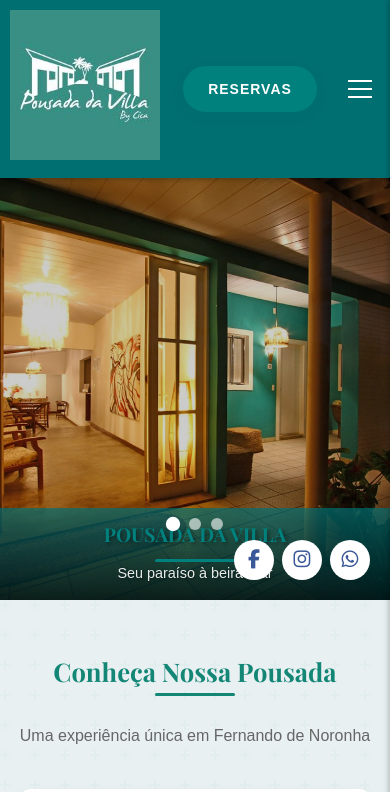
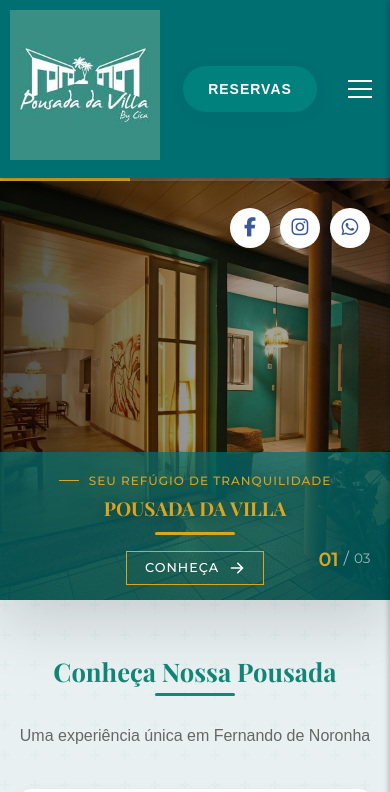
Before and after one commit to Bybygabriellima2/PousadaDaVilla, a React (Create React App) app: page / in a window 390 px wide. Shown: the top 792 px of the page. Built offline with nearby package versions, Linux system fonts and the light colour scheme.

Commit message:
Primeiro commit

```diff
--- a/package.json
+++ b/package.json
@@ -8,6 +8,7 @@
     "@testing-library/jest-dom": "^6.6.3",
     "@testing-library/react": "^16.3.0",
     "@testing-library/user-event": "^13.5.0",
+    "framer-motion": "^12.12.1",
     "lucide-react": "^0.511.0",
     "react": "^19.1.0",
     "react-dom": "^19.1.0",
--- a/src/components/Carousel.jsx
+++ b/src/components/Carousel.jsx
@@ -1,5 +1,6 @@
 // Carousel.jsx
-import React, { useState, useEffect, useCallback } from 'react';
+import React, { useState, useEffect, useCallback, useRef } from 'react';
+import { motion, AnimatePresence } from 'framer-motion';
 // Importando as imagens diretamente
 import exteriorImage from '../assets/images/pousada-exterior.jpg';
 import roomImage from '../assets/images/pousada-room.jpg';
@@ -9,23 +10,28 @@
 function Carousel() {
   const [currentSlide, setCurrentSlide] = useState(0);
   const [isTransitioning, setIsTransitioning] = useState(false);
+  const touchStartX = useRef(0);
+  const touchEndX = useRef(0);
 
-  // Slides usando as imagens importadas
+  // Slides com descrições corrigidas
   const slides = [
     {
       image: exteriorImage,
       title: 'POUSADA DA VILLA',
-      subtitle: 'Seu paraíso à beira-mar'
+      subtitle: 'Seu refúgio de tranquilidade',
+      buttonText: 'Conheça'
     },
     {
       image: roomImage,
       title: 'QUARTOS CONFORTÁVEIS',
-      subtitle: 'Conforto e elegância para sua estadia'
+      subtitle: 'Conforto e elegância para sua estadia',
+      buttonText: 'Reservar'
     },
     {
       image: beachImage,
       title: 'LOCALIZAÇÃO PRIVILEGIADA',
-      subtitle: 'A poucos passos da praia'
+      subtitle: 'Uma experiência única',
+      buttonText: 'Explorar'
     }
   ];
 
@@ -37,7 +43,7 @@
 
     setTimeout(() => {
       setIsTransitioning(false);
-    }, 1000); // Match this with your CSS transition time
+    }, 600);
   }, [isTransitioning, slides.length]);
 
   const prevSlide = useCallback(() => {
@@ -48,7 +54,7 @@
 
     setTimeout(() => {
       setIsTransitioning(false);
-    }, 1000); // Match this with your CSS transition time
+    }, 600);
   }, [isTransitioning, slides.length]);
 
   useEffect(() => {
@@ -66,46 +72,89 @@
 
     setTimeout(() => {
       setIsTransitioning(false);
-    }, 1000);
+    }, 600);
   };
 
+  // Touch handlers for mobile swipe
+  const handleTouchStart = (e) => {
+    touchStartX.current = e.touches[0].clientX;
+  };
+
+  const handleTouchMove = (e) => {
+    touchEndX.current = e.touches[0].clientX;
+  };
+
+  const handleTouchEnd = () => {
+    if (touchStartX.current - touchEndX.current > 75) {
+      nextSlide();
+    } else if (touchEndX.current - touchStartX.current > 75) {
+      prevSlide();
+    }
+  };
+
+  // Calculate progress for the progress bar
+  const slideProgress = ((currentSlide + 1) / slides.length) * 100;
+
   return (
-    <div className="carousel">
+    <div
+      className="carousel"
+      onTouchStart={handleTouchStart}
+      onTouchMove={handleTouchMove}
+      onTouchEnd={handleTouchEnd}
+    >
+      <div className="carousel-progress">
+        <motion.div
+          className="carousel-progress-bar"
+          animate={{ width: `${slideProgress}%` }}
+          transition={{ duration: 0.3 }}
+        />
+      </div>
+
       <div className="carousel-container">
+        <AnimatePresence mode="wait">
           {slides.map((slide, index) => (
-          <div
+            index === currentSlide && (
+              <motion.div
                 key={index}
-            className={`carousel-slide ${index === currentSlide ? 'active' : ''}`}
+                className="carousel-slide"
+                initial={{ opacity: 0 }}
+                animate={{ opacity: 1 }}
+                exit={{ opacity: 0 }}
+                transition={{ duration: 0.6, ease: "easeInOut" }}
                 style={{
-              backgroundImage: `linear-gradient(rgba(0, 0, 0, 0.2), rgba(0, 0, 0, 0.2)), url(${slide.image})`,
+                  backgroundImage: `url(${slide.image})`,
                 }}
               >
+                <div className="carousel-overlay"></div>
                 <div className="carousel-content">
-              <div className="carousel-caption">
+                  <motion.div
+                    className="carousel-caption"
+                    initial={{ y: 30, opacity: 0 }}
+                    animate={{ y: 0, opacity: 1 }}
+                    transition={{ delay: 0.3, duration: 0.6 }}
+                  >
+                    <span className="carousel-subtitle">{slide.subtitle}</span>
                     <h2>{slide.title}</h2>
-                <p>{slide.subtitle}</p>
+                    <button className="carousel-button">
+                      <span>{slide.buttonText}</span>
+                      <svg xmlns="http://www.w3.org/2000/svg" viewBox="0 0 20 20" fill="currentColor">
+                        <path fillRule="evenodd" d="M10.293 3.293a1 1 0 011.414 0l6 6a1 1 0 010 1.414l-6 6a1 1 0 01-1.414-1.414L14.586 11H3a1 1 0 110-2h11.586l-4.293-4.293a1 1 0 010-1.414z" clipRule="evenodd" />
+                      </svg>
+                    </button>
+                  </motion.div>
                 </div>
-            </div>
-          </div>
+              </motion.div>
+            )
           ))}
+        </AnimatePresence>
       </div>
 
-      <button className="carousel-arrow carousel-arrow-left" onClick={prevSlide}>
-        <span>&#10094;</span>
-      </button>
-      <button className="carousel-arrow carousel-arrow-right" onClick={nextSlide}>
-        <span>&#10095;</span>
-      </button>
+      {/* Removidos os botões de navegação e pontos indicadores */}
 
-      <div className="carousel-dots">
-        {slides.map((_, index) => (
-          <button
-            key={index}
-            className={`carousel-dot ${index === currentSlide ? 'active' : ''}`}
-            onClick={() => goToSlide(index)}
-            aria-label={`Go to slide ${index + 1}`}
-          ></button>
-        ))}
+      <div className="carousel-counter">
+        <span className="current">{String(currentSlide + 1).padStart(2, '0')}</span>
+        <span className="separator">/</span>
+        <span className="total">{String(slides.length).padStart(2, '0')}</span>
       </div>
 
       <div className="carousel-social">
--- a/src/styles/carousel-styles.css
+++ b/src/styles/carousel-styles.css
@@ -1,12 +1,17 @@
 /* carousel-styles.css */
+@import url('https://fonts.googleapis.com/css2?family=Playfair+Display:wght@400;500;700&family=Montserrat:wght@300;400;500;600&display=swap');
 
 /* Carousel Styles */
 .carousel {
   position: relative;
   width: 100%;
-  height: 85vh;
+  height: 90vh;
   overflow: hidden;
-  box-shadow: 0 5px 15px rgba(0, 0, 0, 0.2);
+  box-shadow: 0 20px 60px rgba(0, 0, 0, 0.15);
+  --primary-color: #daa520; /* Gold accent color */
+  --text-color: #ffffff;
+  --transition-speed: 600ms;
+  z-index: 1;
 }
 
 .carousel-container {
@@ -21,137 +26,249 @@
   left: 0;
   width: 100%;
   height: 100%;
-  opacity: 0;
-  transform: scale(1.05);
-  transition: opacity 1.5s ease, transform 1.5s ease;
   background-size: cover;
   background-position: center;
   background-repeat: no-repeat;
+  will-change: opacity;
+  isolation: isolate;
 }
 
-.carousel-slide.active {
-  opacity: 1;
-  transform: scale(1);
+.carousel-overlay {
+  position: absolute;
+  top: 0;
+  left: 0;
+  width: 100%;
+  height: 100%;
+  background: linear-gradient(
+    to right,
+    rgba(0, 0, 0, 0.7) 0%,
+    rgba(0, 0, 0, 0.4) 50%,
+    rgba(0, 0, 0, 0.3) 100%
+  );
+  z-index: -1;
 }
 
 .carousel-content {
   position: relative;
   height: 100%;
   display: flex;
-  align-items: flex-end;
-  justify-content: center;
+  align-items: center;
+  z-index: 2;
+  padding: 0 10%;
 }
 
 .carousel-caption {
-  width: 100%;
-  background: linear-gradient(to top, rgba(0, 0, 0, 0.7), transparent);
-  color: white;
-  padding: 40px 10% 60px;
-  text-align: center;
-  transform: translateY(20px);
-  opacity: 0;
-  transition: transform 0.8s ease 0.3s, opacity 0.8s ease 0.3s;
+  max-width: 600px;
+  color: var(--text-color);
+  text-align: left;
 }
 
-.carousel-slide.active .carousel-caption {
-  transform: translateY(0);
-  opacity: 1;
+.carousel-subtitle {
+  display: inline-block;
+  font-family: 'Montserrat', sans-serif;
+  font-weight: 500;
+  font-size: 1rem;
+  text-transform: uppercase;
+  letter-spacing: 3px;
+  margin-bottom: 1rem;
+  color: var(--primary-color);
+  position: relative;
+  padding-left: 30px;
+}
+
+.carousel-subtitle::before {
+  content: "";
+  position: absolute;
+  top: 50%;
+  left: 0;
+  width: 20px;
+  height: 1px;
+  background-color: var(--primary-color);
 }
 
 .carousel-caption h2 {
-  font-size: 2.5rem;
+  font-family: 'Playfair Display', serif;
+  font-size: 3.5rem;
   font-weight: 700;
-  margin: 0 0 10px;
-  text-shadow: 2px 2px 4px rgba(0, 0, 0, 0.5);
-  letter-spacing: 2px;
+  line-height: 1.1;
+  margin: 0 0 1.5rem;
+  text-shadow: 0 2px 10px rgba(0, 0, 0, 0.3);
 }
 
-.carousel-caption p {
-  font-size: 1.2rem;
-  font-weight: 300;
-  margin: 0;
-  text-shadow: 1px 1px 3px rgba(0, 0, 0, 0.5);
-  opacity: 0.9;
+.carousel-button {
+  display: inline-flex;
+  align-items: center;
+  font-family: 'Montserrat', sans-serif;
+  font-weight: 500;
+  font-size: 0.95rem;
+  text-transform: uppercase;
+  letter-spacing: 1px;
+  color: var(--text-color);
+  background-color: transparent;
+  border: 1px solid var(--primary-color);
+  padding: 12px 28px;
+  margin-top: 1.5rem;
+  cursor: pointer;
+  position: relative;
+  overflow: hidden;
+  transition: all 0.4s ease;
 }
 
-/* Navigation Controls */
+.carousel-button::after {
+  content: "";
+  position: absolute;
+  top: 0;
+  left: -100%;
+  width: 100%;
+  height: 100%;
+  background-color: var(--primary-color);
+  z-index: -1;
+  transition: all 0.4s ease;
+}
+
+.carousel-button:hover {
+  color: #000;
+}
+
+.carousel-button:hover::after {
+  left: 0;
+}
+
+.carousel-button svg {
+  width: 16px;
+  height: 16px;
+  margin-left: 10px;
+  transition: transform 0.3s ease;
+}
+
+.carousel-button:hover svg {
+  transform: translateX(5px);
+}
+
+/* Progress Bar */
+.carousel-progress {
+  position: absolute;
+  top: 0;
+  left: 0;
+  width: 100%;
+  height: 3px;
+  background-color: rgba(255, 255, 255, 0.2);
+  z-index: 10;
+}
+
+.carousel-progress-bar {
+  height: 100%;
+  background-color: var(--primary-color);
+  transition: width var(--transition-speed) ease;
+}
+
+/* Navigation Controls - IMPROVED */
+.carousel-navigation {
+  position: absolute;
+  bottom: 50px;
+  left: 10%;
+  display: flex;
+  align-items: center;
+  gap: 20px;
+  z-index: 10;
+}
+
 .carousel-arrow {
-  position: absolute;
-  top: 50%;
-  transform: translateY(-50%);
-  background-color: rgba(255, 255, 255, 0.2);
-  color: white;
-  width: 50px;
-  height: 50px;
-  border-radius: 50%;
-  border: 2px solid rgba(255, 255, 255, 0.6);
   display: flex;
   align-items: center;
   justify-content: center;
+  width: 50px;
+  height: 50px;
+  background-color: rgba(218, 165, 32, 0.85);
+  color: #000;
+  border: none;
+  border-radius: 50%;
   cursor: pointer;
-  font-size: 1.5rem;
-  z-index: 10;
-  opacity: 0;
   transition: all 0.3s ease;
-}
-
-.carousel:hover .carousel-arrow {
-  opacity: 0.7;
+  box-shadow: 0 4px 15px rgba(0, 0, 0, 0.2);
 }
 
 .carousel-arrow:hover {
-  background-color: rgba(255, 255, 255, 0.4);
-  opacity: 0.9 !important;
+  background-color: var(--primary-color);
+  transform: translateY(-3px);
+  box-shadow: 0 6px 20px rgba(0, 0, 0, 0.3);
 }
 
-.carousel-arrow-left {
-  left: 20px;
-}
-
-.carousel-arrow-right {
-  right: 20px;
-}
-
-.carousel-arrow span {
-  line-height: 0;
+.carousel-arrow.improved {
+  backdrop-filter: blur(5px);
+  border: 2px solid rgba(255, 255, 255, 0.2);
 }
 
 /* Dots Navigation */
 .carousel-dots {
-  position: absolute;
-  bottom: 25px;
-  left: 50%;
-  transform: translateX(-50%);
   display: flex;
   gap: 12px;
+}
+
+.carousel-dot {
+  width: 40px;
+  height: 4px;
+  background-color: rgba(255, 255, 255, 0.3);
+  cursor: pointer;
+  transition: all 0.3s ease;
+  padding: 0;
+  border: none;
+  position: relative;
+  overflow: hidden;
+}
+
+.dot-inner {
+  position: absolute;
+  top: 0;
+  left: -100%;
+  width: 100%;
+  height: 100%;
+  background-color: var(--primary-color);
+  transition: left 0.3s ease;
+}
+
+.carousel-dot.active .dot-inner {
+  left: 0;
+}
+
+.carousel-dot:hover {
+  background-color: rgba(255, 255, 255, 0.5);
+}
+
+/* Slide Counter */
+.carousel-counter {
+  position: absolute;
+  right: 10%;
+  bottom: 50px;
+  display: flex;
+  align-items: center;
+  font-family: 'Montserrat', sans-serif;
+  color: white;
   z-index: 10;
 }
 
-.carousel-dot {
-  width: 12px;
-  height: 12px;
-  border-radius: 50%;
-  background-color: rgba(255, 255, 255, 0.5);
-  border: 2px solid rgba(255, 255, 255, 0.8);
-  cursor: pointer;
-  transition: all 0.3s ease;
-  padding: 0;
+.carousel-counter .current {
+  font-size: 1.5rem;
+  font-weight: 600;
+  color: var(--primary-color);
 }
 
-.carousel-dot:hover {
-  background-color: rgba(255, 255, 255, 0.8);
+.carousel-counter .separator {
+  font-size: 1rem;
+  margin: 0 5px;
+  opacity: 0.6;
 }
 
-.carousel-dot.active {
-  background-color: white;
-  transform: scale(1.2);
+.carousel-counter .total {
+  font-size: 1rem;
+  opacity: 0.6;
 }
 
 /* Social Icons */
 .carousel-social {
   position: absolute;
-  right: 30px;
-  bottom: 30px;
+  right: 10%;
+  top: 50px;
   display: flex;
   gap: 15px;
   z-index: 10;
@@ -163,126 +280,139 @@
   justify-content: center;
   width: 40px;
   height: 40px;
-  background-color: rgba(255, 255, 255, 0.2);
-  border: 2px solid rgba(255, 255, 255, 0.6);
+  background-color: rgba(255, 255, 255, 0.1);
+  backdrop-filter: blur(5px);
+  border: none;
   border-radius: 50%;
   text-decoration: none;
   color: white;
-  font-size: 1.2rem;
+  font-size: 1rem;
   transition: all 0.3s ease;
 }
 
 .social-icon:hover {
-  background-color: white;
-  color: #006f72;
+  background-color: var(--primary-color);
+  color: #000;
   transform: translateY(-3px);
-  box-shadow: 0 5px 15px rgba(0, 0, 0, 0.2);
+  box-shadow: 0 10px 20px rgba(0, 0, 0, 0.15);
 }
 
 /* Responsive Styles */
 @media (max-width: 992px) {
   .carousel-caption h2 {
-    font-size: 2.2rem;
+    font-size: 2.8rem;
   }
 
-  .carousel-caption {
-    padding: 35px 10% 55px;
+  .carousel-counter {
+    bottom: 40px;
   }
 
-  .carousel-arrow {
-    width: 45px;
-    height: 45px;
+  .carousel-navigation {
+    bottom: 40px;
   }
 }
 
 @media (max-width: 768px) {
   .carousel {
-    height: 65vh;
+    height: 75vh;
+  }
+
+  .carousel-caption h2 {
+    font-size: 2.2rem;
+  }
+
+  .carousel-subtitle {
+    font-size: 0.85rem;
+    letter-spacing: 2px;
+  }
+
+  .carousel-content {
+    padding: 0 8%;
+  }
+
+  .carousel-navigation {
+    left: 8%;
+    bottom: 30px;
+  }
+
+  .carousel-counter {
+    right: 8%;
+    bottom: 30px;
+  }
+
+  .carousel-social {
+    right: 8%;
+  }
+
+  .carousel-button {
+    padding: 10px 22px;
+    font-size: 0.85rem;
+  }
+}
+
+@media (max-width: 576px) {
+  .carousel {
+    height: 60vh;
   }
 
   .carousel-caption h2 {
     font-size: 1.8rem;
-    letter-spacing: 1px;
+    margin-bottom: 1rem;
   }
 
-  .carousel-caption p {
-    font-size: 1rem;
+  .carousel-subtitle {
+    font-size: 0.75rem;
+    letter-spacing: 1px;
+    margin-bottom: 0.5rem;
   }
 
-  .carousel-caption {
-    padding: 30px 8% 50px;
+  .carousel-content {
+    padding: 0 5%;
+  }
+
+  .carousel-navigation {
+    left: 5%;
+    bottom: 25px;
+    gap: 12px;
   }
 
   .carousel-arrow {
-    width: 40px;
-    height: 40px;
+    width: 42px;
+    height: 42px;
+  }
+
+  .carousel-counter {
+    right: 5%;
+    bottom: 25px;
+  }
+
+  .carousel-counter .current {
     font-size: 1.2rem;
   }
 
+  .carousel-counter .total {
+    font-size: 0.85rem;
+  }
+
   .carousel-social {
-    right: 20px;
-    bottom: 20px;
+    right: 5%;
+    top: 30px;
     gap: 10px;
   }
 
   .social-icon {
     width: 35px;
     height: 35px;
-    font-size: 1rem;
-  }
-}
-
-@media (max-width: 576px) {
-  .carousel {
-    height: 55vh;
-  }
-
-  .carousel-caption h2 {
-    font-size: 1.5rem;
-    letter-spacing: 0;
-  }
-
-  .carousel-caption p {
     font-size: 0.9rem;
   }
 
-  .carousel-caption {
-    padding: 25px 5% 45px;
-  }
-
-  .carousel-arrow {
-    width: 35px;
-    height: 35px;
-    font-size: 1rem;
-  }
-
-  .carousel-arrow-left {
-    left: 10px;
-  }
-
-  .carousel-arrow-right {
-    right: 10px;
-  }
-
-  .carousel-dots {
-    bottom: 20px;
-    gap: 8px;
+  .carousel-button {
+    padding: 8px 18px;
+    font-size: 0.8rem;
+    margin-top: 1rem;
   }
 
   .carousel-dot {
-    width: 10px;
-    height: 10px;
-  }
-
-  .carousel-social {
-    right: 15px;
-    bottom: 15px;
-    gap: 8px;
-  }
-
-  .social-icon {
     width: 30px;
-    height: 30px;
-    font-size: 0.9rem;
   }
 }
```
Also changed, not shown: 1 other file (tests, documents, lock files or other folders). Lines whose indentation alone changed are shown as unchanged.
